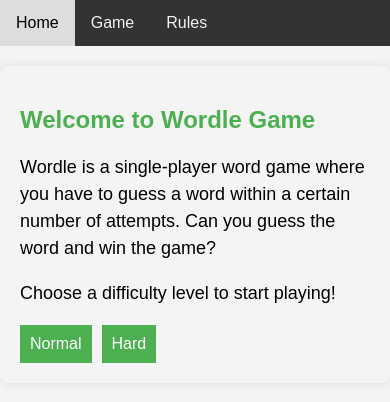
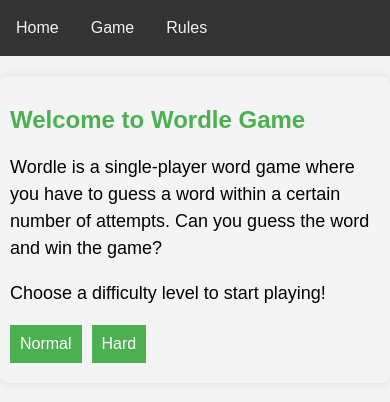
Before and after one commit to qh2244/Qifeng-Huang-Xinyi-Wu-Project2, a React (Vite) app: page / in a window 390 px wide. Shown: the top 402 px of the page. Built offline with nearby package versions, Linux system fonts and the light colour scheme.

Commit message:
Update Mobile CSS

```diff
--- a/src/App.css
+++ b/src/App.css
@@ -33,8 +33,9 @@ h1{
 }
 
 .row {
-  flex: 33%;
+  /* flex: 33%; */
   display: flex;
+  height: 30px;
   flex-direction: row;
   margin: 5px;
 }
@@ -119,3 +120,26 @@ h1{
 #disabled {
   background-color: #3a393c;
 }
+
+@media only screen and (max-width: 600px){
+  .board {
+    width: 80%;
+    height: 80%;
+    max-width: none;
+  }
+
+
+  .keyboard {
+    width: 90%;
+    max-width: none;
+  }
+
+  .header-container {
+    flex-direction: column;
+    text-align: center;
+  }
+
+  .nav-link {
+    margin: 5px 0;
+  }
+}
--- a/src/Header.jsx
+++ b/src/Header.jsx
@@ -1,3 +1,4 @@
+import './index.css';
 import { NavLink } from "react-router-dom";
 
 export default function Header() {
--- a/src/index.css
+++ b/src/index.css
@@ -103,5 +103,15 @@ button:hover {
     background-color: #45a049;
 }
 
-/* Add more styles for additional enhancements in Home.css */
-/* Add more styles for additional enhancements in Home.css */
+/* Media Query for Mobile */
+@media only screen and (max-width: 600px) {
+    .rules-container,
+    .home-content {
+        max-width: 100%;
+        padding: 10px;
+    }
+
+    button {
+        margin-bottom: 10px;
+    }
+}
```
